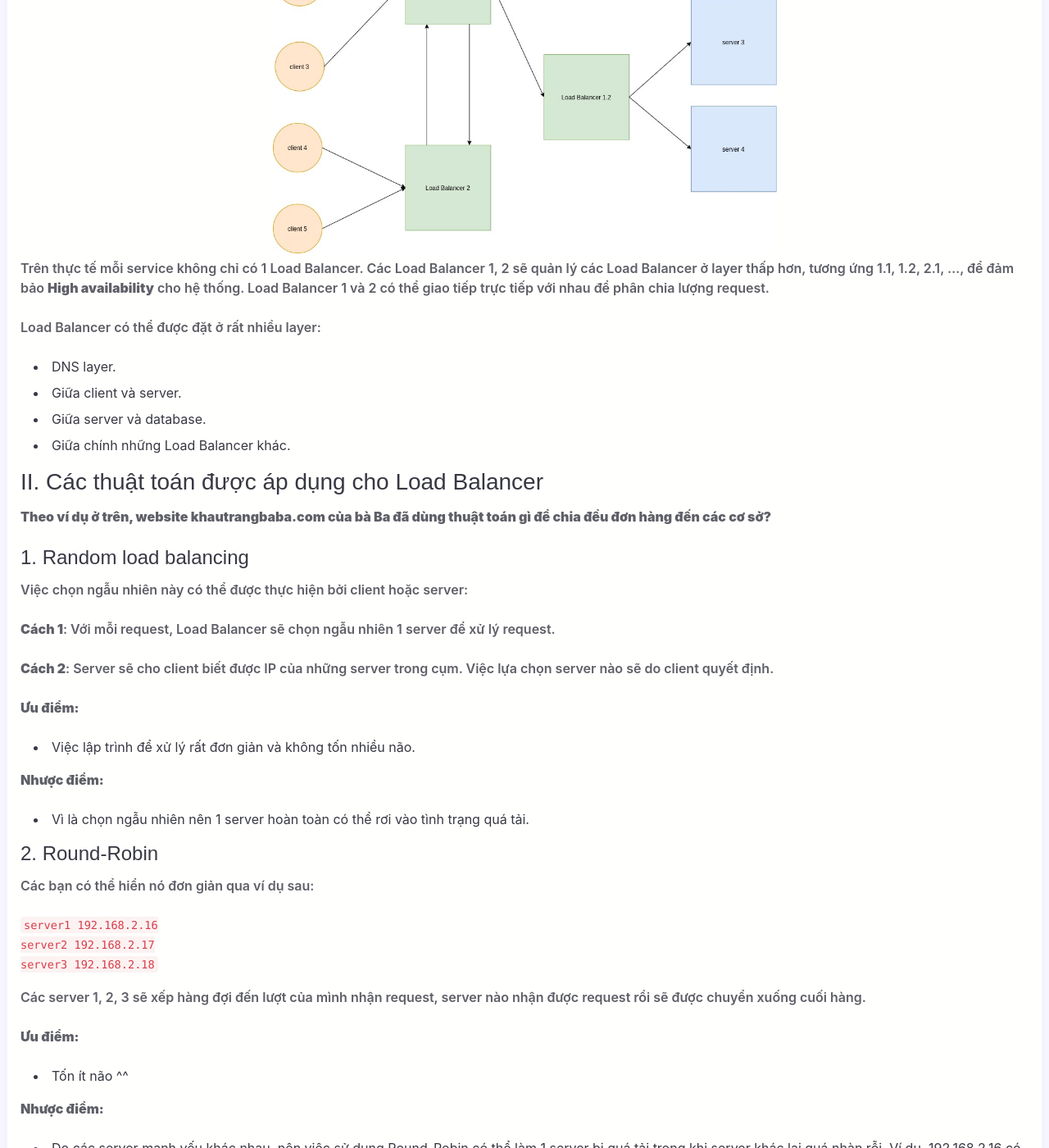
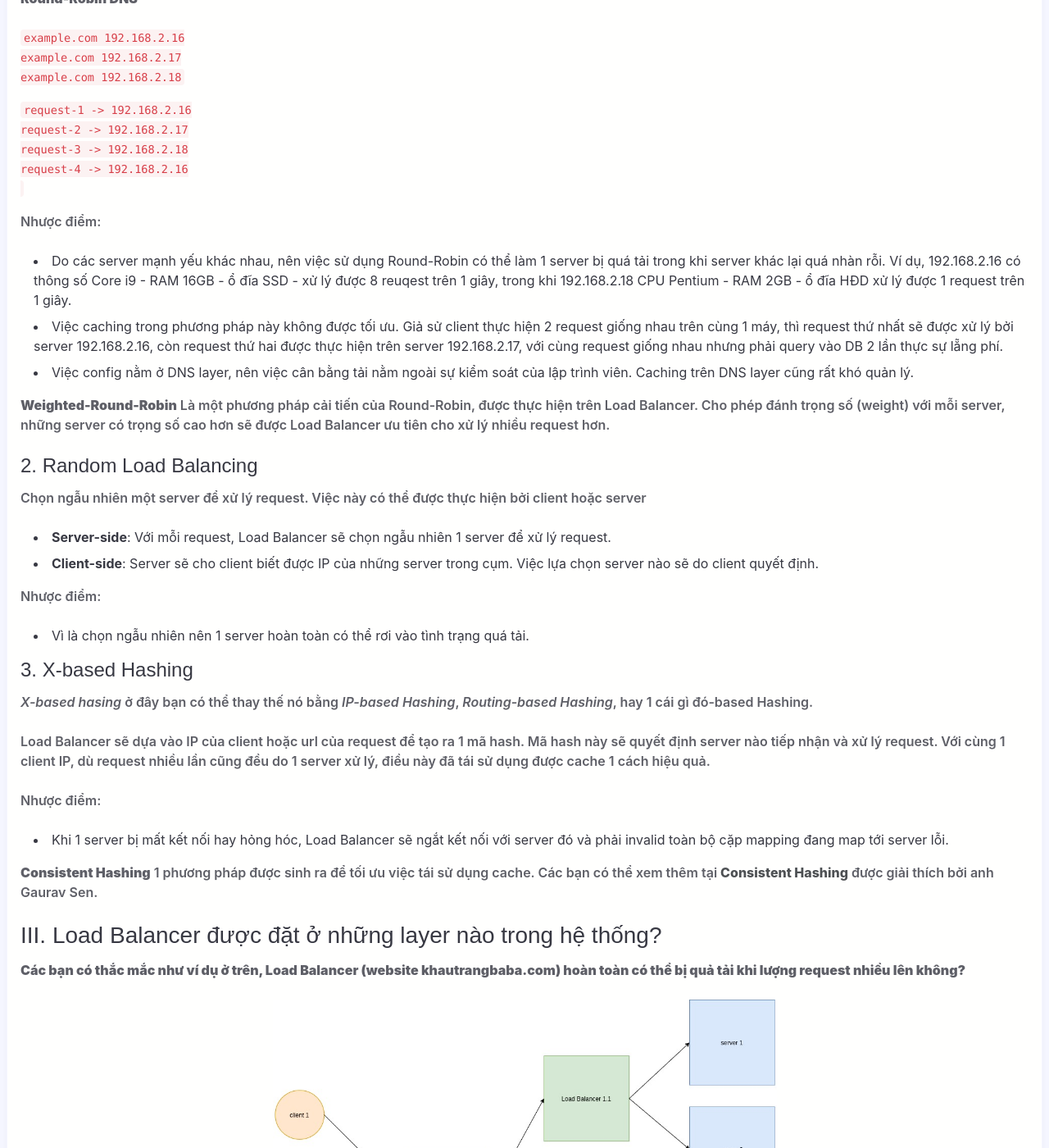
Before and after one commit to guiltylotus/blog, a Jekyll site: the page built from _posts/System Design/2020-05-18-load-balancer-2.md, in a window 1280 px wide and 1400 px high, scrolled down 1766 px. Shown: the whole window at 82% size. Built offline with Jekyll 4.4.1, drawn with Linux system fonts in a browser that asks for light colours; nearby versions of some CDN libraries; some web fonts are replaced; comment, search, counter and statistics services are not loaded; some of the changed text lies outside the part shown.

Commit message:
Load balancer

````diff
--- a/_posts/System Design/2020-05-18-load-balancer-2.md
+++ b/_posts/System Design/2020-05-18-load-balancer-2.md
@@ -13,7 +13,9 @@
 - Các thuật toán nào được sử dụng cho Load Balancer?
 - Load Balancer có thể được đặt ở những layer nào?
 
-### I. Load Balancer là gì? Tại sao các hệ thống cần có Load Balancer?
+### I. Load Balancer là gì?
+
+Với một mô hình client-server đơn giản - chỉ gồm 1 server duy nhất xử lý tất tần tật mọi thứ và đạt được *throughput* là 200 requests/s (1 server không thể đặt được vô hạn request trên 1 giây vì nó phụ thuộc vào tài nguyên mà server đó sở hữu: *CPU, RAM, I/O*). *Throughput* bằng 200 requests/s điều này có nghĩa là nếu có 201 clients gửi requests đến server cùng lúc thì client thứ 201 sẽ phải đợi hơn 1 giây để nhận được response từ server. Điều này rất không hay ho vì chỉ chậm vào giây thôi cũng có thể làm bạn mất đi khách hàng tiềm năng của mình.
 
 <div class="text-center">
     <img src="{{ site.baseurl }}/assets/load_balancer/client_server.jpg" alt="client_server"
@@ -26,12 +28,65 @@
         title="Client and servers" style="width: 40%"/>
 </div>
 
-**Kết luận:** Load Balancer là một server được sử dụng để cải hiện hiệu suất của dịch vụ (response nhanh hơn, xử lý được nhiều request trên 1 giây hơn) bằng cách chia đều lượng công việc cho nhiều server cùng xử lý.
 
-Ngoài ra còn Load Balancer còn đem lại những lợi ích sau:
-- Scalable: Thêm mới, bớt server trở nên dễ dàng hơn, chỉ cần config cho Load Balancer biết sự tồn tại của server mới.
-- Giảm Downtime: lhi có 1 server trong cụm bị hỏng hay quá tải, Load Balancer sẽ chia khối lượng công việc của server đó cho những server còn lại để đảm bảo hệ thống vẫn hoạt động.
+Những lợi ích mà Load Balancer mang lại:
+- **Hidden server maintenance**: Trải nghiệm trên website của người dùng hoàn toàn không bị ảnh hưởng khi phía server đang thực hiện update version (bằng cách sử dụng *rolling update* )
+- **Efficient failure management**: Khi một server trọng cụm bị lỗi, Load Balancer sẽ tách server lỗi ra khỏi cụm để đảm bả0 những requests mới đến được phục vụ bình thường.
+- **Automated scaling**: Việc thêm mới hay gỡ bỏ 1 server ra khỏi cụm hoàn toàn tự động bởi Load Balancer và client hoàn toàn không bị ảnh hưởng.
+- **Effective resource management**: Load Balancer sẽ chia đều requests ra các servers để đảm bảo chúng hoạt động hết công suất. Việc bỏ tiền ra mua 5 thằng servers mà 4 thằng làm chăm chỉ còn 1 thằng ngồi không thì thật phí tiền.
 
+
+### II. Các thuật toán được áp dụng cho Load Balancer
+#### 1. Round-Robin
+
+Vào cái thời Load Balancer chưa phổ biến và còn quá đắt đỏ, người ta dùng DNS để chia đều requests đến các servers trong cụm.
+
+**Round-Robin DNS**
+
+```
+example.com 192.168.2.16
+example.com 192.168.2.17
+example.com 192.168.2.18
+```
+```
+request-1 -> 192.168.2.16
+request-2 -> 192.168.2.17
+request-3 -> 192.168.2.18
+request-4 -> 192.168.2.16
+
+```
+
+Nhược điểm:
+- Do các server mạnh yếu khác nhau, nên việc sử dụng Round-Robin có thể làm 1 server bị quá tải trong khi server khác lại quá nhàn rỗi. Ví dụ, 192.168.2.16 có thông số Core i9 - RAM 16GB - ổ đĩa SSD - xử lý được 8 reuqest trên 1 giây, trong khi 192.168.2.18 CPU Pentium - RAM 2GB - ổ đĩa HĐD xử lý được 1 request trên 1 giây.
+- Việc caching trong phương pháp này không được tối ưu. Giả sử client thực hiện 2 request giống nhau trên cùng 1 máy, thì request thứ nhất sẽ được xử lý bởi server 192.168.2.16, còn request thứ hai được thực hiện trên server 192.168.2.17, với cùng request giống nhau nhưng phải query vào DB 2 lần thực sự lẵng phí.
+- Việc config nằm ở DNS layer, nên việc cân bằng tải nằm ngoài sự kiểm soát của lập trình viên. Caching trên DNS layer cũng rất khó quản lý.
+
+**Weighted-Round-Robin**
+Là một phương pháp cải tiến của Round-Robin, được thực hiện trên Load Balancer. Cho phép đánh trọng số (weight) với mỗi server, những server có trọng số cao hơn sẽ được Load Balancer ưu tiên cho xử lý nhiều request hơn.
+
+
+#### 2. Random Load Balancing
+Chọn ngẫu nhiên một server để xử lý request. Việc này có thể được thực hiện bởi client hoặc server
+
+- **Server-side**: Với mỗi request, Load Balancer sẽ chọn ngẫu nhiên 1 server để xử lý request.
+- **Client-side**: Server sẽ cho client biết được IP của những server trong cụm. Việc lựa chọn server nào sẽ do client quyết định.
+
+Nhược điểm:
+- Vì là chọn ngẫu nhiên nên 1 server hoàn toàn có thể rơi vào tình trạng quá tải.
+
+#### 3. X-based Hashing
+*X-based hasing* ở đây bạn có thể thay thế nó bằng *IP-based Hashing*, *Routing-based Hashing*, hay 1 cái gì đó-based Hashing.
+
+Load Balancer sẽ dựa vào IP của client hoặc url của request để tạo ra 1 mã hash. Mã hash này sẽ quyết định server nào tiếp nhận và xử lý request. Với cùng 1 client IP, dù request nhiều lần cũng đều do 1 server xử lý, điều này đã tái sử dụng được cache 1 cách hiệu quả.
+
+Nhược điểm:
+- Khi 1 server bị mất kết nối hay hỏng hóc, Load Balancer sẽ ngắt kết nối với server đó và phải invalid toàn bộ cặp mapping đang map tới server lỗi.
+
+**Consistent Hashing**
+1 phương pháp được sinh ra để tối ưu việc tái sử dụng cache. Các bạn có thể xem thêm tại [Consistent Hashing](https://www.youtube.com/watch?v=zaRkONvyGr8) được giải thích bởi anh Gaurav Sen.
+
+
+### III. Load Balancer được đặt ở những layer nào trong hệ thống?
 
 **Các bạn có thắc mắc như ví dụ ở trên, Load Balancer (website khautrangbaba.com) hoàn toàn có thể bị quả tải khi lượng request nhiều lên không?**
 
@@ -48,75 +103,3 @@
 - Giữa client và server.
 - Giữa server và database.
 - Giữa chính những Load Balancer khác.
-
-
-### II. Các thuật toán được áp dụng cho Load Balancer
-**Theo ví dụ ở trên, website khautrangbaba.com của bà Ba đã dùng thuật toán gì để chia đều đơn hàng đến các cơ sở?**
-
-#### 1. Random load balancing
-Việc chọn ngẫu nhiên này có thể được thực hiện bởi client hoặc server:
-
-**Cách 1**: Với mỗi request, Load Balancer sẽ chọn ngẫu nhiên 1 server để xử lý request.
-
-**Cách 2**: Server sẽ cho client biết được IP của những server trong cụm. Việc lựa chọn server nào sẽ do client quyết định.
-
-**Ưu điểm:**
-- Việc lập trình để xử lý rất đơn giản và không tốn nhiều não.
-
-**Nhược điểm:**
-- Vì là chọn ngẫu nhiên nên 1 server hoàn toàn có thể rơi vào tình trạng quá tải.
-
-#### 2. Round-Robin
-
-Các bạn có thể hiển nó đơn giản qua ví dụ sau:
-```
-server1 192.168.2.16
-server2 192.168.2.17
-server3 192.168.2.18
-```
-Các server 1, 2, 3 sẽ xếp hàng đợi đến lượt của mình nhận request, server nào nhận được request rồi sẽ được chuyển xuống cuối hàng.
-
-**Ưu điểm:**
-- Tốn ít não ^^
-
-**Nhược điểm:**
-- Do các server mạnh yếu khác nhau, nên việc sử dụng Round-Robin có thể làm 1 server bị quá tải trong khi server khác lại quá nhàn rỗi. Ví dụ, 192.168.2.16 có thông số Core i9 - RAM 16GB - ổ đĩa SSD - xử lý được 8 reuqest trên 1 giây, trong khi 192.168.2.18 CPU Pentium - RAM 2GB - ổ đĩa HĐD xử lý được 1 request trên 1 giây.
-- Việc caching trong phương pháp này không được tối ưu. Giả sử client thực hiện 2 request giống nhau trên cùng 1 máy, thì request thứ nhất sẽ được xử lý bởi server 192.168.2.16, còn request thứ hai được thực hiện trên server 192.168.2.17, với cùng request giống nhau nhưng phải query vào DB 2 lần thực sự lẵng phí.
-
-**Round-Robin DNS**
-
-Phương pháp Round-Robin có thể được thực hiện ngay trên DNS layer. Rất đơn giản, các bạn chỉ cần config cho 1 domain name gắn với nhiều địa chỉ IP.
-
-```
-khautrangbaba.com 192.168.2.16
-khautrangbaba.com 192.168.2.17
-khautrangbaba.com 192.168.2.18
-```
-
-Khí request đến, các server sẽ được gọi tuần tự 192.168.2.16, 192.168.2.17, 192.168.2.18, rồi quay vòng về 192.168.2.16 cho request tiếp theo.
-
-**Nhược điểm:**
-- Giống với Round-Robin cơ bản nhưng do việc config nằm ở DNS layer, nên việc cân bằng tải nằm ngoài sự kiểm soát của lập trình viên. Caching trên DNS layer cũng rất khó quản lý.
-
-**Weighted-Round-Robin**
-Là một phương pháp cải tiến của Round-Robin. Cho phép đánh trọng số (weight) với mỗi server, những server có trọng số cao hơn sẽ được Load Balancer ưu tiên cho xử lý nhiều request hơn.
-
-#### 3. IP Hash
-Dựa vào IP của client, Load Balancer sẽ quyết định server nào tiếp nhận request.
-1 ví dụ cách chia client request ứng với server dựa theo cách lấy phần dư
-
-```
-hash(client IP) % (tổng số server) = server nhận request
-```
-
-**Ưu điểm:**
-- Với cùng 1 client IP, dù request nhiều lần cũng đều do 1 server xử lý, điều này đã tái sử dụng được cache 1 cách hiệu quả hơn.
-
-**Nhược điểm:**
-- Khi thêm mới hoặc xóa đi 1 server, vấn đề trở nên phức tạp hơn.
-
-**Consistent Hashing**
-1 phương pháp được sinh ra để tối ưu việc tái sử dụng cache. Các bạn có thể xem thêm tại [Consistent Hashing](https://www.youtube.com/watch?v=zaRkONvyGr8) được giải thích bởi anh Gaurav Sen.
-
-
-### III. Load Balancer được đặt ở những layer nào trong hệ thống?
````
